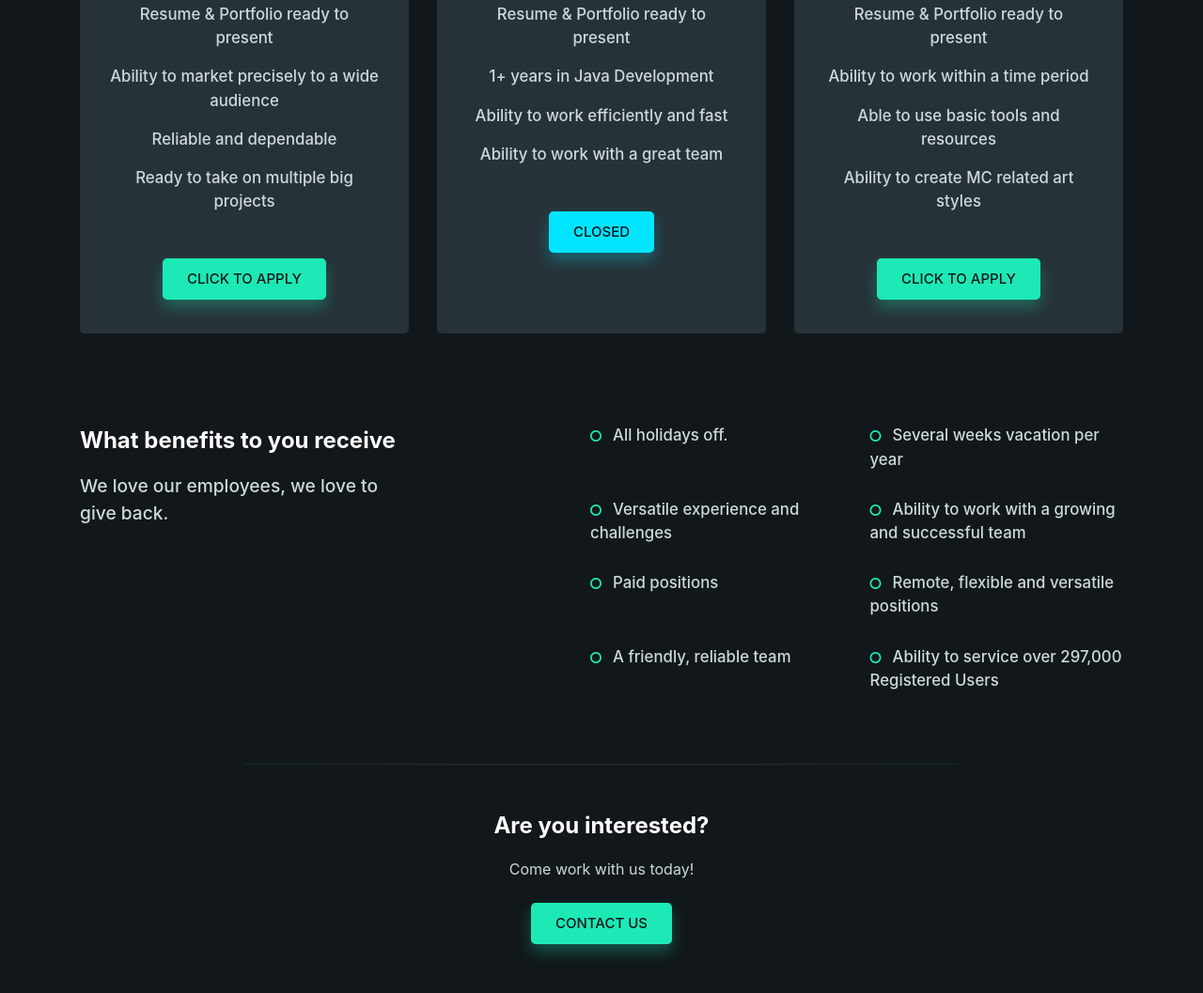
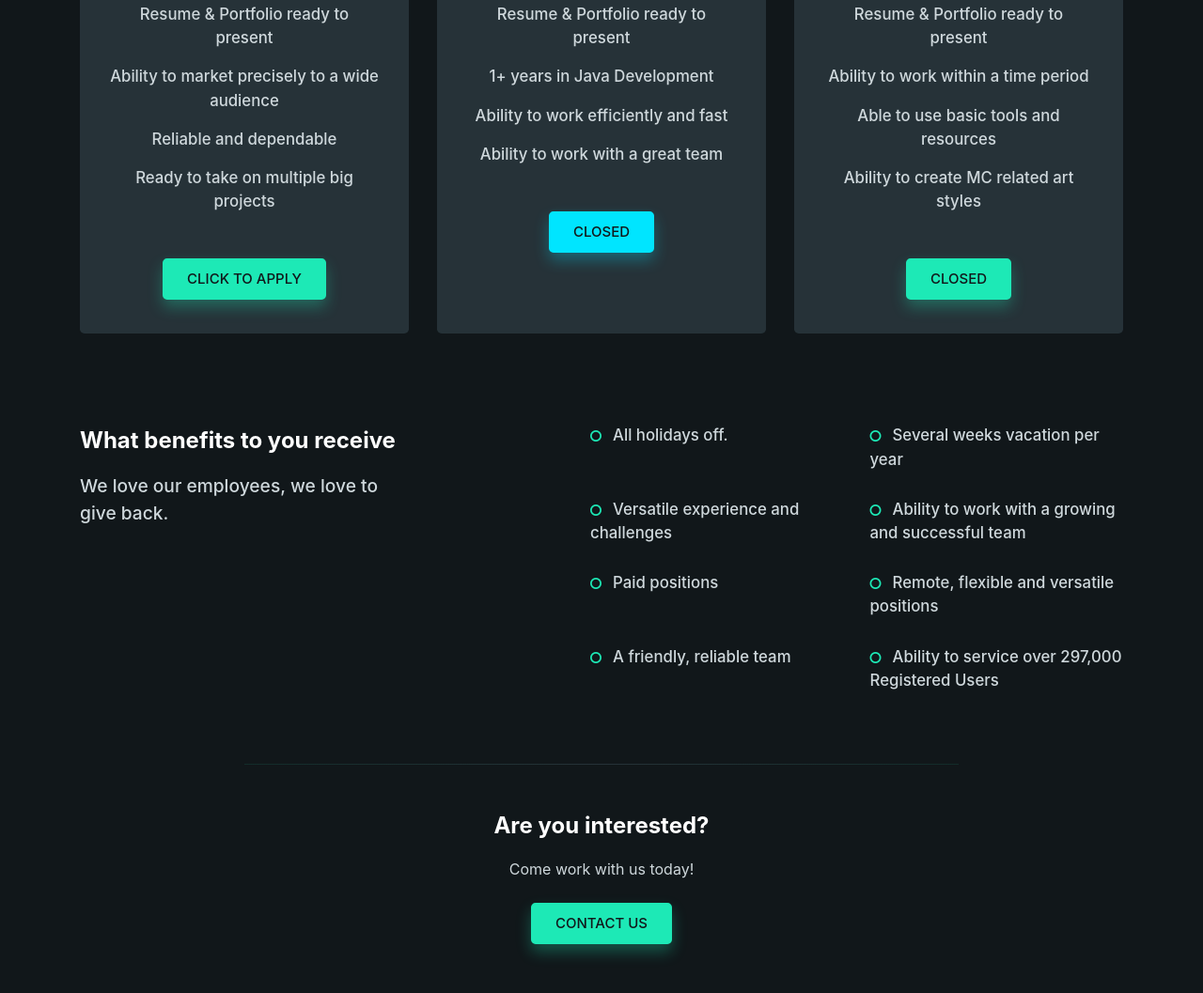
Before and after one commit to KieraDEV/ScaleLabs, a plain HTML site: page index.html in a window 1280 px wide. Shown: the part 3211-4268 px from the top of the page at 94% size. Drawn offline with nearby package versions, Linux system fonts and the light colour scheme; a script that the page names is missing; a web font is replaced by a local one.

Commit message:
Update index.html

```diff
--- a/index.html
+++ b/index.html
@@ -199,7 +199,7 @@
                                 <li>Ability to create MC related art styles</li>
                             </ul>
                             <a href="https://discord.gg/UXuf3YJ4Zz" class="btn btn-primary">
-                                Click to Apply
+                                Closed
                             </a>
                         </div>
                     </div>
```
